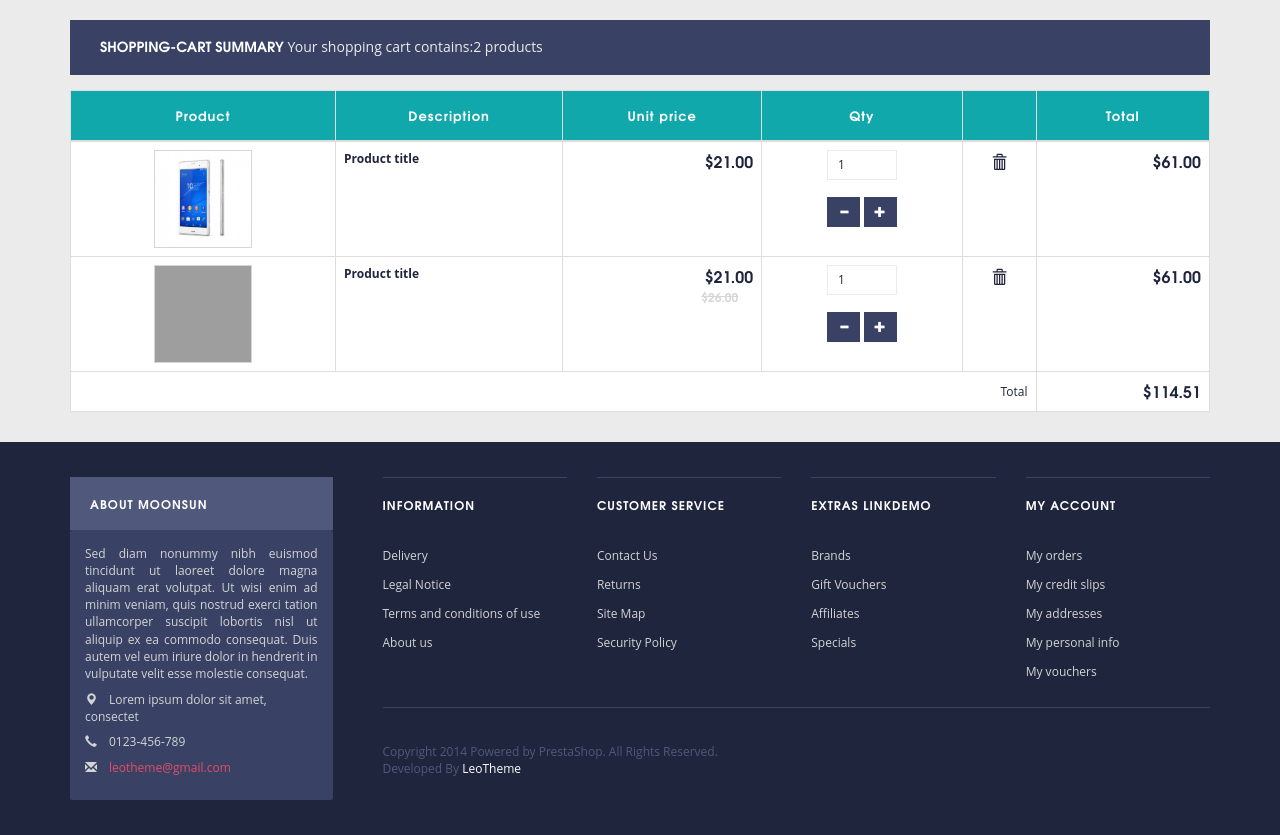
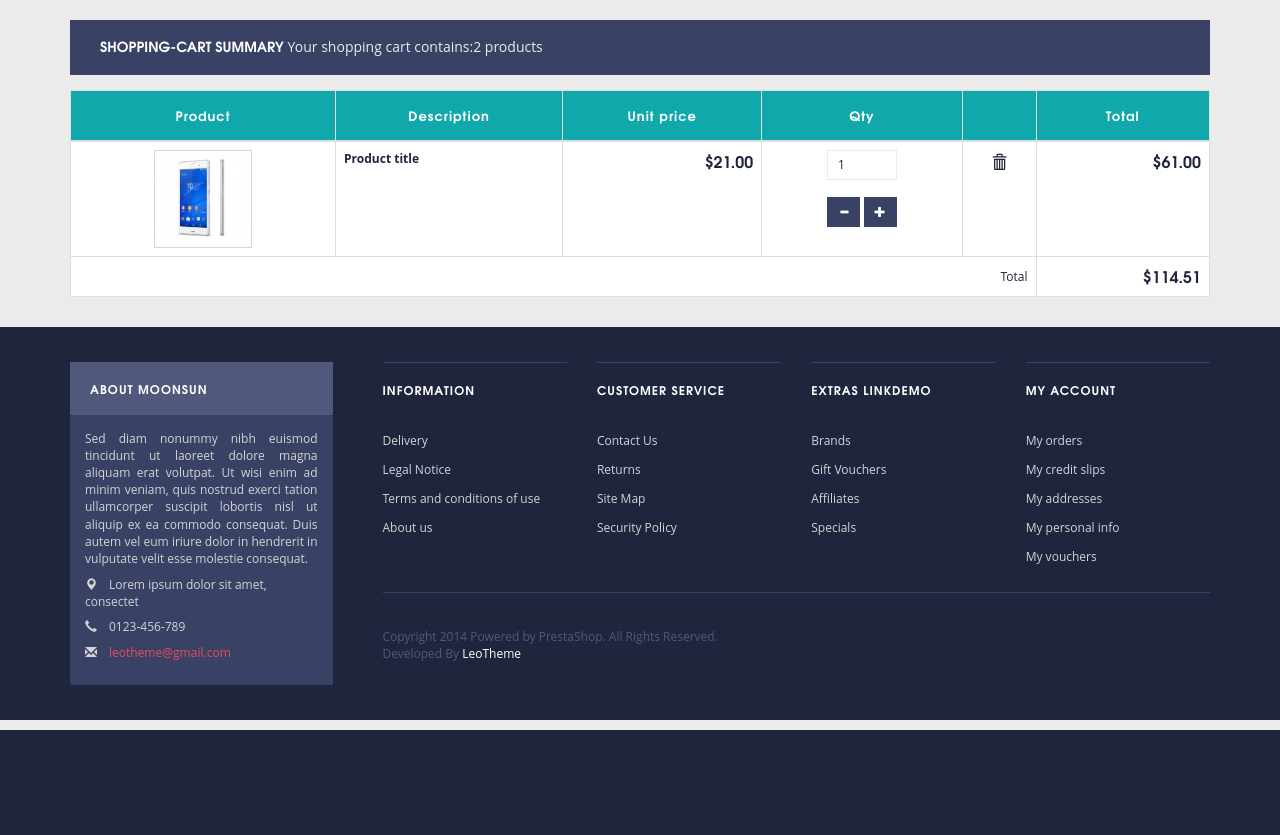
Before and after one commit to goodjob-dev/core-soft, a CodeIgniter app: page /cart in a window 1280 px wide. Shown: the part 70-905 px from the top of the page. After the commit the page ends 800 px from the top, so only its background shows below. Run offline with CodeIgniter, Linux system fonts and the light colour scheme; data comes from the database, SQL or seed files in the repository; grey boxes are pictures that could not be loaded.

Commit message:
fix bugs

```diff
--- a/application/views/inc/admin/header.php
+++ b/application/views/inc/admin/header.php
@@ -21,6 +21,9 @@
 <nav class="navbar navbar-default navbar-fixed-top">
 	<div class="container nav-content">
 		<div class="navbar-header">
+			<a href="/manage" class="gshop-logo">
+				<img src="/images/logo.png" />
+			</a>
 			<button type="button" class="navbar-toggle collapsed" data-toggle="collapse" data-target="#admin-navigation">
 				<span class="sr-only">Toggle navigation</span>
 				<span class="icon-bar"></span>
--- a/application/views/layer/admin-layer/products.php
+++ b/application/views/layer/admin-layer/products.php
@@ -1,12 +1,12 @@
 <div class="container">
-	<div class="row">
-		<h1 class="none-padding page-title col-xs-3"><?php echo $title;?></h1>
+	<div class="row top-content">
+		<h1 class="page-title col-xs-3"><?php echo $title;?></h1>
 		<a href="/manage/products/add" class="add-button btn btn-success">
 			Add product
 		</a>
 	</div>
 	<div class="row">
-		<div class="table-responsive">
+		<div class="table-responsive container">
 			<table class="table table-striped table-bordered">
 				<thead>
 					<th>#</th>
--- a/application/views/layer/cart.php
+++ b/application/views/layer/cart.php
@@ -54,39 +54,7 @@
 								<span class="price" >$61.00</span>
 							</td>
 						</tr>
-						<tr>
-							<td class="cart_product">
-								<a href="#"><img src="uploads/products/p2.jpg" width="98" height="98"></a>
-							</td>
 
-							<td class="cart_description">
-								<p class="product-name"><a href="#">Product title</a></p>
-							</td>
-
-							<td class="cart_unit">
-								<ul class="price text-right">
-									<li class="price">$21.00</li>
-									<li class="old-price">$26.00</li>
-								</ul>
-							</td>
-
-							<td class="cart_quantity text-center">
-								<div class="pb-qty cart-qty">
-									<input type="text" name="qty" class="qty" value="1"><br><br>
-									<span class="btn btn-sm"><i class="glyphicon glyphicon-minus"></i></span>
-									<span class="btn btn-sm"><i class="glyphicon glyphicon-plus"></i></span>
-									<div class="clear"></div>
-								</div>
-							</td>
-
-							<td class="cart_delete text-center">
-								<a href="#"><span class="glyphicon glyphicon-trash" aria-hidden="true"></span></a>
-							</td>
-
-							<td class="cart_total text-right">
-								<span class="price" >$61.00</span>
-							</td>
-						</tr>
 					</tbody>
 
 					<tfoot>
```
Also changed, not shown: application/views/layer/index.php (+0 -93 lines).
